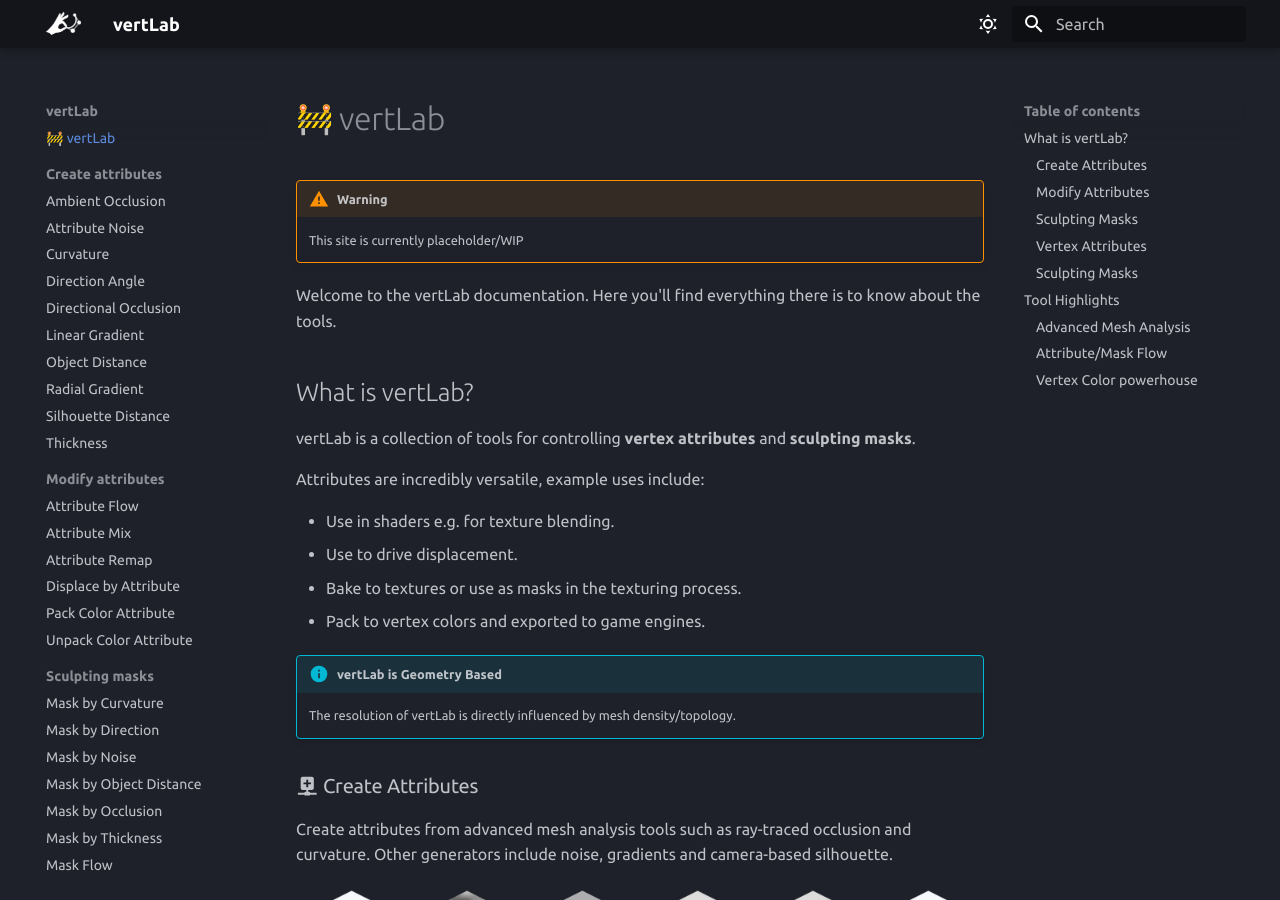
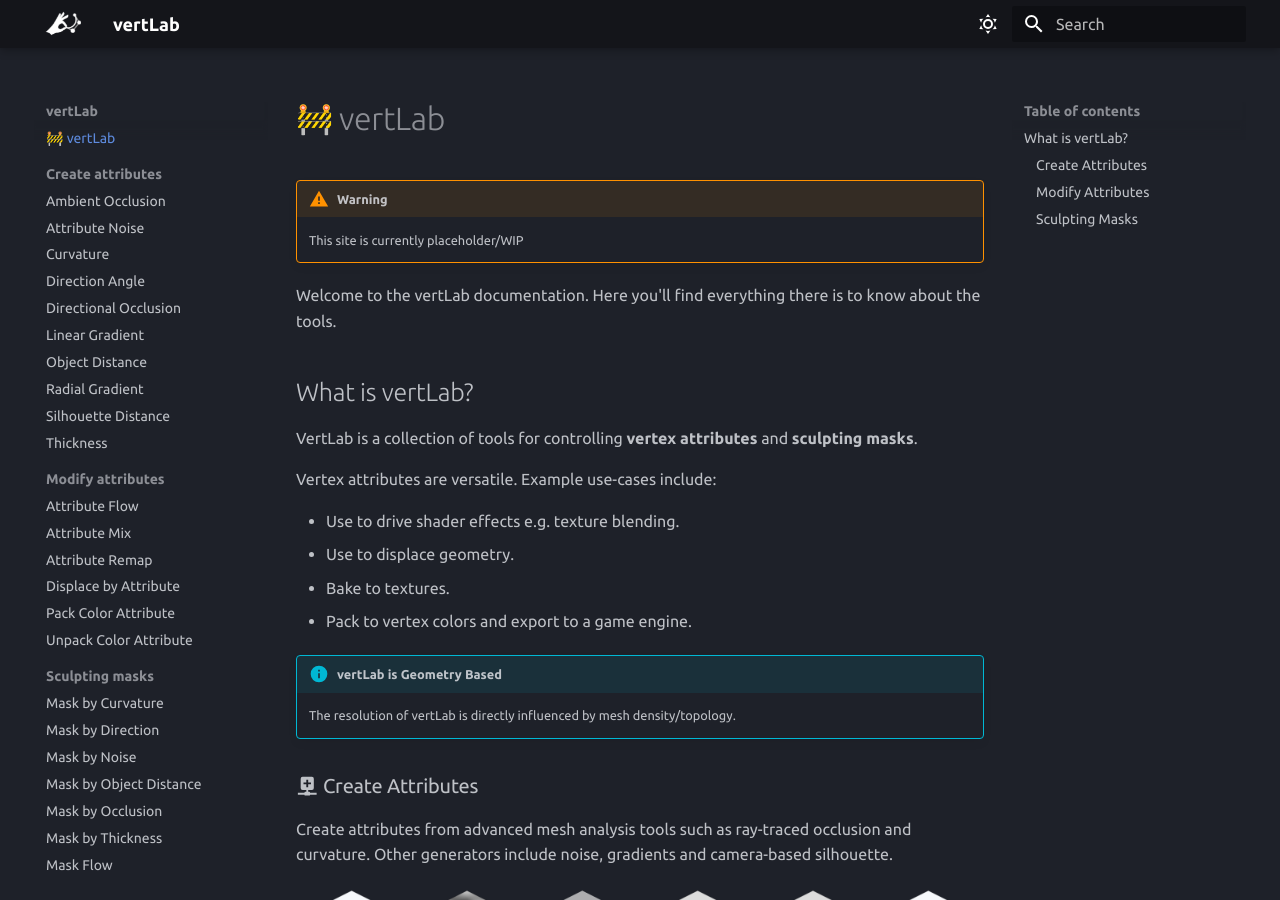
Before and after one commit to SpaghetMeNot/vertlab, an MkDocs documentation site: the page built from docs/index.md, in a window 1280 px wide and 900 px high. Built offline with MkDocs 1.6.1 and Material for MkDocs 9.7.7, drawn with Linux system fonts in a browser that asks for light colours; emoji names are drawn with the system emoji font; some web fonts are replaced; the version menu is left out; some of the changed text lies outside the part shown.

Commit message:
tidying main page

```diff
--- a/docs/index.md
+++ b/docs/index.md
@@ -7,14 +7,14 @@
 
 ## What is vertLab?
 
-vertLab is a collection of tools for controlling **vertex attributes** and **sculpting masks**.
+VertLab is a collection of tools for controlling **vertex attributes** and **sculpting masks**.
 
-Attributes are incredibly versatile, example uses include:
+Vertex attributes are versatile. Example use-cases include:
 
-- Use in shaders e.g. for texture blending.
-- Use to drive displacement.
-- Bake to textures or use as masks in the texturing process.
-- Pack to vertex colors and exported to game engines.
+- Use to drive shader effects e.g. texture blending.
+- Use to displace geometry.
+- Bake to textures.
+- Pack to vertex colors and export to a game engine.
 
 !!! info "vertLab is Geometry Based"
     The resolution of vertLab is directly influenced by mesh density/topology.
@@ -38,40 +38,3 @@
 
 
 ![sculpt_masks](./assets/sculpt_masks.png)
-
-
-
-### Vertex Attributes
-
-Create, modify, mix and pack vertex attributes using modifiers.
-
-Create attributes:
-
-- Ambient Occlusion
-- Curvature
-- Thickness
-- Directional Occlusion
-- Direction Angle
-- Linear/Radial Gradient
-- Silhouette Distance
-- Noise
-
-Modify Attributes:
-
-- Attribute Flow
-- Attribute Remap
-
-- Attribute Mix
-- Pack Color Attribute
-
-### Sculpting Masks
-
-asdf
-
-## Tool Highlights
-
-### Advanced Mesh Analysis
-
-### Attribute/Mask Flow
-
-### Vertex Color powerhouse
```
